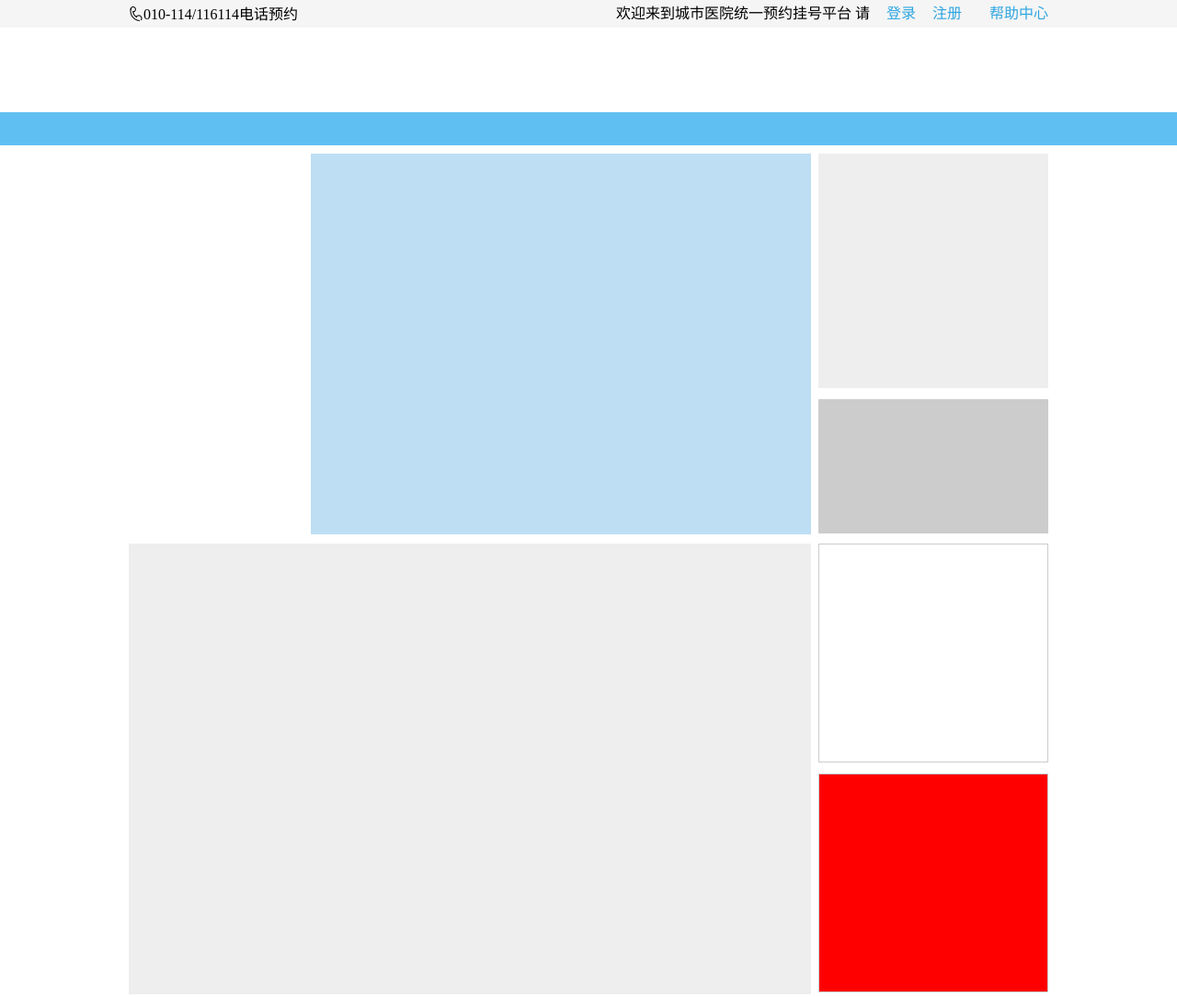
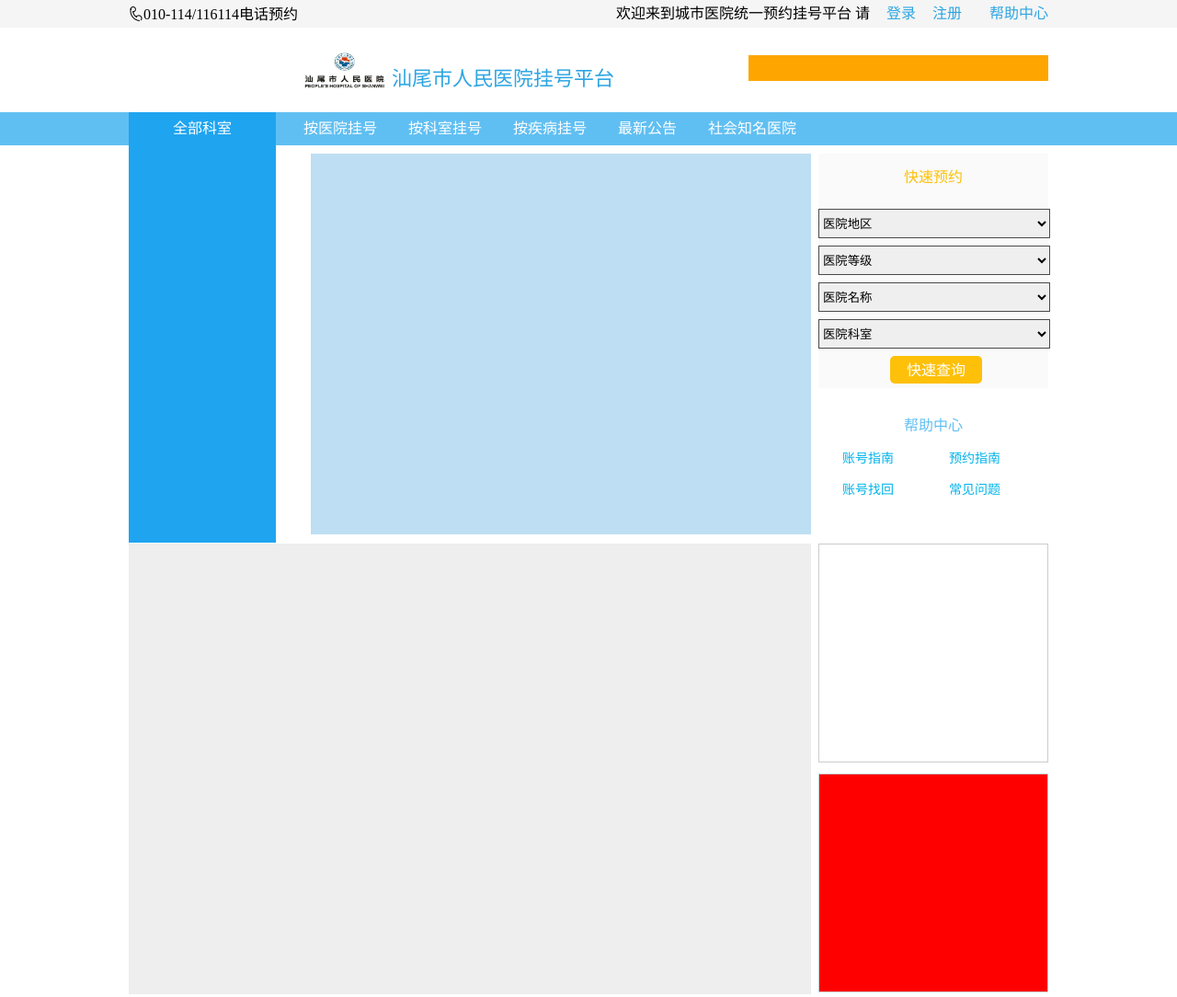
Before and after one commit to jijianyong/Registered-platform, a plain HTML site: page index.html in a window 1280 px wide. Shown: the top 1084 px of the page at 92% size. Drawn offline with Linux system fonts and the light colour scheme.

Commit message:
导航栏与内容的构建

```diff
--- a/css/base.css
+++ b/css/base.css
@@ -6,6 +6,11 @@ p {
 }
 a {
     text-decoration: none;
+}
+input,
+select {
+    border: none;
+    outline: none;
 }
 /* 左浮动 */
 .left {
@@ -32,6 +37,7 @@ a {
     -webkit-font-smoothing: antialiased;
     -moz-osx-font-smoothing: grayscale;
 }
+/* #top 顶部内容样式 */
 .top div {
     line-height: 30px;
 }
@@ -39,3 +45,122 @@ a {
     color: #2da5e1;
     margin-left: 10px;
 }
+/* #header 头部内容样式 */
+.header .logo {
+    width: 102px;
+    height: 74px;
+    padding: 9px 0;
+    display: inline-block;
+}
+.header .logo img {
+    width: 102px;
+    height: 74px;
+}
+.header a:nth-child(2) {
+    position: absolute;
+    top: 40%;
+    color: #2da5e1;
+    font-size: 22px;
+}
+.header .search {
+    width: 326px;
+    height: 28px;
+    position: absolute;
+    top: 30px;
+    right: 0px;
+    background-color: orange;
+}
+/* #nav 导航栏内容样式 */
+.nav .link {
+    display: inline-block;
+    padding-left: 30px;
+    line-height: 36px;
+    color: #fff;
+}
+.nav a:hover {
+    color: #d7f3ff;
+}
+.nav .menu {
+    width: 130px;
+    padding-right: 30px;
+    position: relative;
+    background-color: #1fa4f0;
+    text-align: center;
+}
+.nav .menu .menu-list {
+    width: 100%;
+    height: 432px;
+    position: absolute;
+    top: 36px;
+    left: 0px;
+    background-color: #1fa4f0;
+}
+/* #banner 引导内容样式 */
+/* 幻灯片 */
+.banner .banner-slider {
+}
+
+
+
+/* 联动搜索 */
+.banner .banner-search {
+    background-color: #fafafa;
+}
+.banner .banner-help .caption,
+.banner .banner-search .caption {
+    height: 22px;
+    padding: 15px 0;
+    text-align: center;
+}
+.banner .banner-search .caption .text {
+    display: inline-block;
+    height: 22px;
+    line-height: 22px;
+    color: #fec009;
+}
+.banner .banner-search .form {
+    height: 150px;
+    /* background-color: red; */
+}
+.banner .banner-search .form .line {
+    width: 250px;
+    /* background-color: saddlebrown; */
+    margin-top: 8px;
+    text-align: center;
+    border: 1px solid rgba(0, 0, 0, .7);
+}
+.banner .banner-search .form .line select {
+    width: 250px;
+    height: 30px;
+}
+.banner .banner-search .submit {
+    margin-top: 10px;
+    width: 250px;
+    height: 30px;
+    /* background-color: rosybrown; */
+}
+.banner .banner-search .submit .button {
+    width: 100px;
+    height: 30px;
+    line-height: 30px;
+    margin-left: 78px;
+    color: #fff;
+    font-size: 16px;
+    font-weight: 400;
+    background-color: #fec009;
+    cursor: pointer;
+    border-radius: 5px;
+}
+/* 帮助中心 */
+.banner .banner-help .caption {
+    color: #60bff2;
+}
+.banner .banner-help .list .link {
+    width: 86px;
+    height: 26px;
+    padding:0 0 8px 26px;
+    display: inline-block;
+    color: #00b3ea;
+    line-height: 26px;
+    font-size: 14px;
+}
--- a/css/index.css
+++ b/css/index.css
@@ -56,7 +56,7 @@ body {
     float: right;
     width: 250px;
     height: 146px;
-    background-color: #ccc;
+    /* background-color: #ccc; */
     margin-top: 12px;
 }
 /* 内容 */
--- a/index.html
+++ b/index.html
@@ -23,20 +23,51 @@
     </div>
     <!-- 头部 -->
     <div id="header" class="header">
-
+        <div class="wrap clearfix">
+            <a href="#" class="logo"><img src="./img/logo.png" alt="logo"></a>
+            <a href="#">汕尾市人民医院挂号平台</a>
+            <div class="search"></div>
+        </div>
     </div>
     <!-- 导航栏 -->
     <div id="nav" class="nav">
-
+        <div class="wrap clearfix">
+            <div class="menu left">
+                <a href="#" class="link">全部科室</a>
+                <div class="menu-list"></div>
+            </div>
+            <a href="#" class="link">按医院挂号</a>
+            <a href="#" class="link">按科室挂号</a>
+            <a href="#" class="link">按疾病挂号</a>
+            <a href="#" class="link">最新公告</a>
+            <a href="#" class="link">社会知名医院</a>
+        </div>
     </div>
     <!-- 引导 -->
     <div id="banner" class="banner">
         <!-- 幻灯片 -->
         <div class="banner-slider"></div>
         <!-- 联动搜索 -->
-        <div class="banner-search"></div>
+        <div class="banner-search">
+            <div class="caption"><span class="text">快速预约</span></div>
+            <div class="form">
+                <div class="line"><select name="area"><option>医院地区</option><option>医院地区1</option></select></div>
+                <div class="line"><select name="level"><option>医院等级</option></select></div>
+                <div class="line"><select name="name"><option>医院名称</option></select></div>
+                <div class="line"><select name="department"><option>医院科室</option></select></div>
+            </div>
+            <div class="submit"><input class="button" type="button" value="快速查询"></div>
+        </div>
         <!-- 帮助信息 -->
-        <div class="banner-help"></div>
+        <div class="banner-help">
+            <div class="caption"><span class="text">帮助中心</span></div>
+            <div class="list">
+                <a href="#" class="link">账号指南</a>
+                <a href="#" class="link">预约指南</a>
+                <a href="#" class="link">账号找回</a>
+                <a href="#" class="link">常见问题</a>
+            </div>
+        </div>
     </div>
     <!-- 内容 -->
     <div id="content" class="content">
```
Also changed, not shown: img/logo.png (added).
